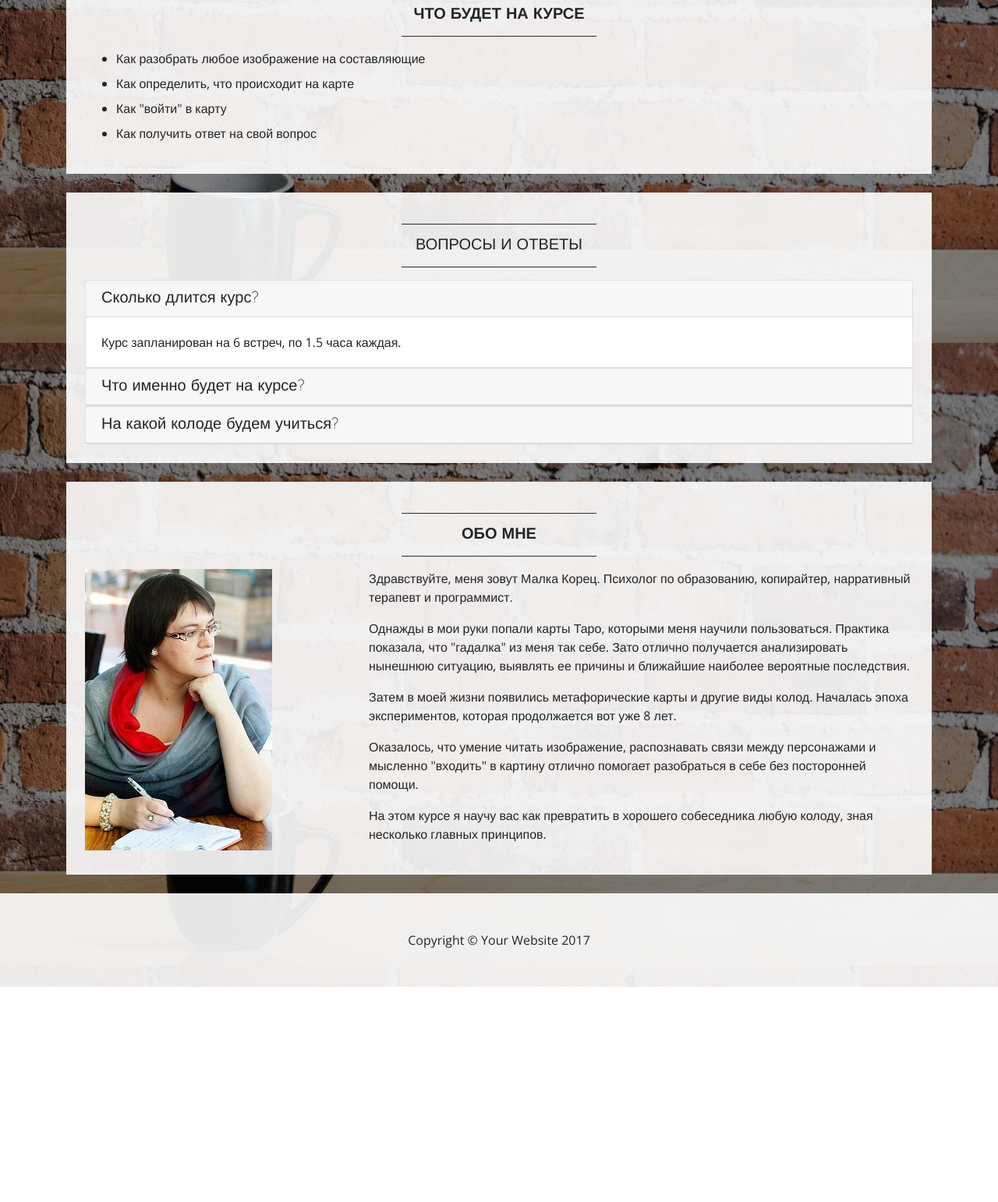
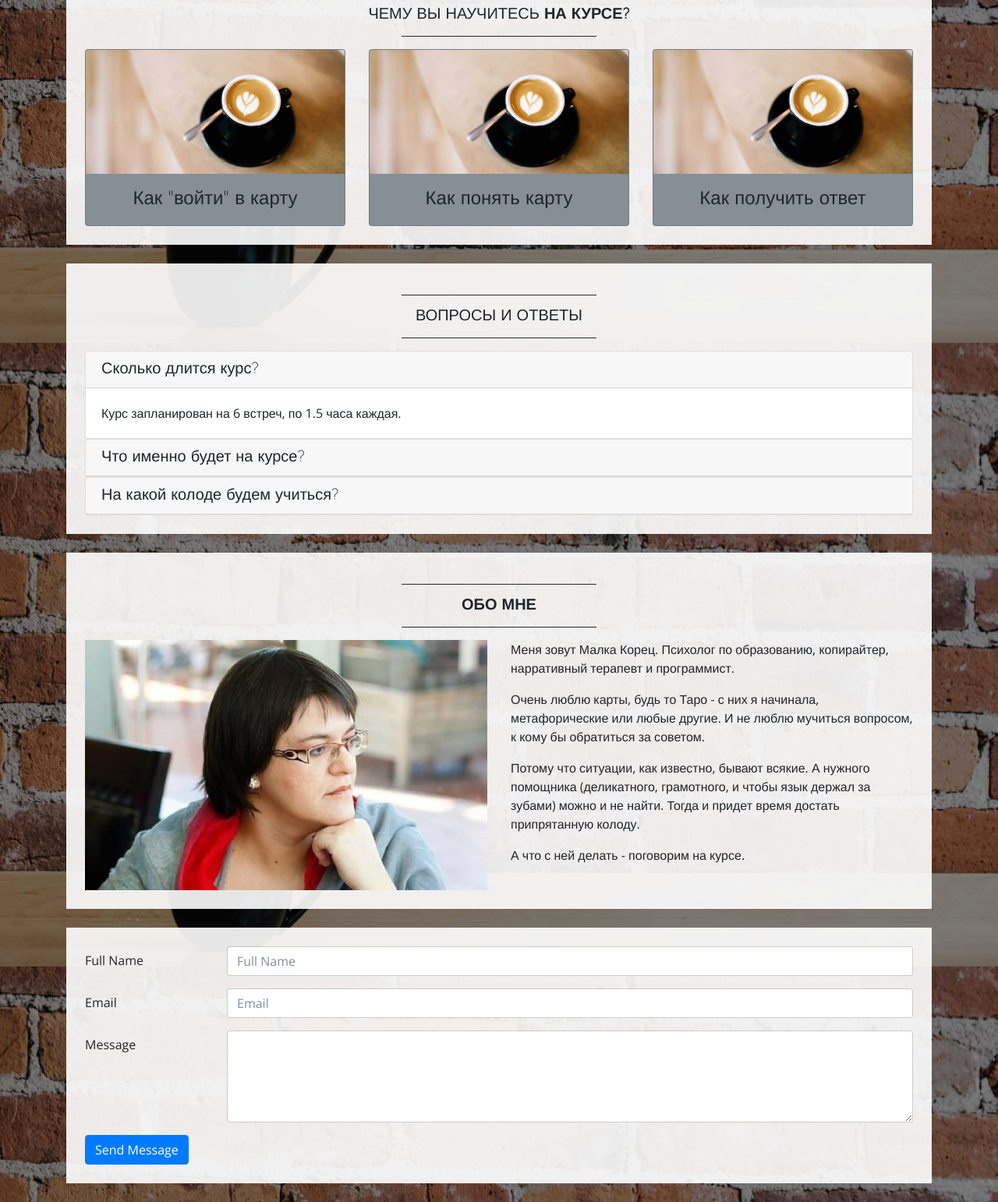
Before and after one commit to MalkaNessy/talking_card_deck, a plain HTML site: page index.html in a window 1280 px wide. Shown: the part 1160-2702 px from the top of the page at 78% size. Before the commit the page ends 2426 px from the top, so only its background shows below. Drawn offline with nearby package versions, Linux system fonts and the light colour scheme.

Commit message:
black ready

```diff
--- a/css/style.css
+++ b/css/style.css
@@ -1,6 +1,16 @@
 #home {
-	background-color: red;
+/*	background-color: red;*/
+}
 /*
             background: url(/img/slide-1.jpg) no-repeat center center fixed;
         }
 */
+/*
+body {
+	position: relative;
+}
+
+.container {
+	position: absolute;
+	top: 300px;
+}        */
--- a/index.html
+++ b/index.html
@@ -26,35 +26,41 @@
 </head>
 
 <body>
-
+    <div class="">
     <div class="tagline-upper text-center text-heading text-shadow text-white mt-5 d-none d-lg-block">Говорящая колода</div>
     <div class="tagline-lower text-center text-expanded text-shadow text-uppercase text-white mb-5 d-none d-lg-block">Метафорические карты: курс для начинающих</div>
 
     <!-- Navigation -->
-    <nav class="navbar navbar-expand-lg navbar-light bg-faded py-lg-4">
-        <a class="navbar-brand text-uppercase text-expanded font-weight-bold d-lg-none" href="#">Start Bootstrap</a>
+    <nav class="navbar navbar-expand-lg navbar-light bg-faded py-lg-4 ">
+        <a class="navbar-brand text-uppercase text-expanded font-weight-bold d-lg-none" href="#home">Говорящая колода</a>
         <button class="navbar-toggler" type="button" data-toggle="collapse" data-target="#navbarResponsive" aria-controls="navbarResponsive" aria-expanded="false" aria-label="Toggle navigation">
             <span class="navbar-toggler-icon"></span>
         </button>
         <div class="collapse navbar-collapse" id="navbarResponsive">
             <ul class="navbar-nav mx-auto">
                 <li class="nav-item active px-lg-4">
-                    <a class="nav-link text-uppercase text-expanded" href="index.html">Для чего? <span class="sr-only">(current)</span></a>
+                    <a class="nav-link text-uppercase text-expanded" href="#home">Для чего? <span class="sr-only">(current)</span></a>
                 </li>
                 <li class="nav-item px-lg-4">
-                    <a class="nav-link text-uppercase text-expanded" href="about.html">О курсе</a>
+                    <a class="nav-link text-uppercase text-expanded" href="#plan">О курсе</a>
                 </li>
                 <li class="nav-item px-lg-4">
-                    <a class="nav-link text-uppercase text-expanded" href="blog.html">Blog</a>
+                    <a class="nav-link text-uppercase text-expanded" href="#fqu">Вопросы</a>
+                </li>
+				<li class="nav-item px-lg-4">
+                    <a class="nav-link text-uppercase text-expanded" href="#about">О ведущей</a>
                 </li>
                 <li class="nav-item px-lg-4">
-                    <a class="nav-link text-uppercase text-expanded" href="contact.html">Contact</a>
+                    <a class="nav-link text-uppercase text-expanded" href="#contacts">Записаться</a>
                 </li>
             </ul>
         </div>
     </nav>
+    </div>
+
 
     <div class="container">
+
 	  <section id="home">
 		<div class="bg-faded p-4 my-4">
             <div class="card card-inverse">
@@ -84,7 +90,7 @@
             <div class="text-center mt-4">
                 <div class="text-heading text-muted text-lg">обучение проходит</div>
                 <h2 class="my-2">он-лайн (skype) </h2>
-                <a href="#" class="btn btn-secondary">Записаться на курс</a>
+                <a href="#contacts" class="btn btn-secondary">Записаться на курс</a>
             </div>
         </div>
     </section>
@@ -92,21 +98,42 @@
 
 
 	<section id="plan">
-        <div class="bg-faded p-4 my-4">
+		<div class="bg-faded p-4 my-4">
             <hr class="divider">
-            <h2 class="text-center text-lg text-uppercase my-0"><strong>Что будет на курсе</strong></h2>
+            <h2 class="text-center text-lg text-uppercase my-0">Чему вы научитесь  <strong>на курсе?</strong></h2>
             <hr class="divider">
-            <ul>
-				<li>Как разобрать любое изображение на составляющие</li>
-            	<li>Как определить, что происходит на карте</li>
-				<li>Как "войти" в карту</li>
-				<li>Как получить ответ на свой вопрос</li>
-			</ul>
+            <div class="row">
+
+                <div class="col-md-4 mb-4 mb-md-0">
+                    <div class="card h-100 bg-secondary">
+                        <img class="card-img-top" src="img/slide-1.jpg" alt="">
+                        <div class="card-body text-center ">
+                            <h4 class="card-title m-0">Как "войти" в карту </h4>
+                        </div>
+                    </div>
+                </div>
+                <div class="col-md-4">
+                    <div class="card h-100 bg-secondary">
+                        <img class="card-img-top" src="img/slide-1.jpg" alt="">
+                        <div class="card-body text-center">
+                            <h4 class="card-title m-0">Как понять карту </h4>
+                        </div>
+                    </div>
+                </div>
+				<div class="col-md-4">
+                    <div class="card h-100 bg-secondary">
+                        <img class="card-img-top" src="img/slide-1.jpg" alt="">
+                        <div class="card-body text-center">
+                            <h4 class="card-title m-0">Как получить ответ</h4>
+                        </div>
+                    </div>
+                </div>
+            </div>
         </div>
 
 	</section>
 
-	<section if="fqu">
+	<section id="fqu">
         <div class="bg-faded p-4 my-4">
 		<hr class="divider">
         <h2 class="text-center text-lg text-uppercase my-0">Вопросы и ответы</h2>
@@ -142,12 +169,12 @@
               <div id="collapse2" class="collapse">
                 <div class="card-body">
                   <ol>
-					<li>Разбор изображений колоды <li>
-					<li>Разбор изображений (продолжение) <li>
-					<li>Практика: вы анализируете карту с разных точек зрения <li>
-					<li>Медитация. Как "войти" в карту и что это дает <li>
-					<li>Практика: вы отвечаете на свои вопросы <li>
-					<li>Практика: вы отвечаете на вопросы другого человека<li>
+					  <li>Разбор изображения: персонажи, аттрибуты, сюжет</li>
+					  <li>Разбор изображений (продолжение) </li>
+					  <li>Практика: расклад и зачем он нужен </li>
+					  <li>Медитация. Как "войти" в карту и двигаться в ней </li>
+					  <li>Практика: вы отвечаете на свои вопросы </li>
+					  <li>Практика: вы отвечаете на вопросы другого человека</li>
 				  </ol>
                 </div>
               </div>
@@ -173,23 +200,66 @@
 	</section>
 
 	<section id="about">
+
+<!--
+		<div class="bg-faded p-4 my-4">
+            <hr class="divider">
+            <h2 class="text-center text-lg text-uppercase my-0">About <strong>Business Casual</strong></h2>
+            <hr class="divider">
+            <div class="row">
+                <div class="col-lg-6">
+                    <img class="img-fluid mb-4 mb-lg-0" src="img/slide-2.jpg" alt="">
+                </div>
+                <div class="col-lg-6">
+                    <p>Lorem ipsum dolor sit amet, consectetur adipisicing elit. Magnam soluta dolore voluptatem, deleniti dignissimos excepturi veritatis cum hic sunt perferendis ipsum perspiciatis nam officiis sequi atque enim ut! Velit, consectetur.</p>
+                    <p>Lorem ipsum dolor sit amet, consectetur adipisicing elit. Laboriosam pariatur perspiciatis reprehenderit illo et vitae iste provident debitis quos corporis saepe deserunt ad, officia, minima natus molestias assumenda nisi velit?</p>
+                </div>
+            </div>
+        </div>
+
+-->
+
 		<div class="bg-faded p-4 my-4">
             <hr class="divider">
             <h2 class="text-center text-lg text-uppercase my-0"><strong> обо мне</strong></h2>
             <hr class="divider">
             <div class="row">
-                <div class="col-lg-4">
-                    <img class="img-fluid mb-4 mb-lg-0" src="img/malka3.jpg" alt="" >
+                <div class="col-lg-6">
+                    <img class="img-fluid mb-4 mb-lg-0" src="img/malka11.jpg" alt="" >
                 </div>
-                <div class="col-lg-8 ">
-                    <p>Здравствуйте, меня зовут Малка Корец. Психолог по образованию, копирайтер, нарративный терапевт и программист.</p>
-                    <p>Однажды в мои руки попали карты Таро, которыми меня научили пользоваться. Практика показала, что "гадалка" из меня так себе. Зато отлично получается анализировать нынешнюю ситуацию, выявлять ее причины и ближайшие наиболее вероятные последствия.  </p>
-					<p>Затем в моей жизни появились метафорические карты и другие виды колод. Началась эпоха экспериментов, которая продолжается вот уже 8 лет. </p>
-					<p>Оказалось, что умение читать изображение, распознавать связи между персонажами и мысленно "входить" в картину отлично помогает разобраться в себе без посторонней помощи. </p>
-					<p> На этом курсе я научу вас как превратить в хорошего собеседника любую колоду, зная несколько главных принципов.  </p>
+                <div class="col-lg-6 ">
+                    <p>Меня зовут Малка Корец. Психолог по образованию, копирайтер, нарративный терапевт и программист. </p>
+                    <p>Очень люблю карты, будь то Таро - с них я начинала, метафорические или любые другие. И не люблю мучиться вопросом, к кому бы обратиться за советом. </p>
+					<p>Потому что ситуации, как известно, бывают всякие. А нужного помощника (деликатного, грамотного, и чтобы язык держал за зубами) можно и не найти. Тогда и придет время достать припрятанную колоду. </p>
+					<p>А что с ней делать - поговорим на курсе. </p>
+
                 </div>
             </div>
         </div>
+	</section>
+
+	<section id="contacts">
+	  <div class="bg-faded p-4 my-4">
+		<form >
+                <div class="form-group row">
+                    <label for="fullName" class="col-sm-2 col-form-label">Full Name</label>
+                    <div class="col-sm-10">
+                        <input type="text" class="form-control" id="fullName" placeholder="Full Name"> </div>
+                </div>
+                <div class="form-group row">
+                    <label for="email" class="col-sm-2 col-form-label">Email</label>
+                    <div class="col-sm-10">
+                        <input type="email" class="form-control" id="email" placeholder="Email"> </div>
+                </div>
+                <div class="form-group row">
+                    <label for="message" class="col-sm-2 col-form-label">Message</label>
+                    <div class="col-sm-10">
+                        <textarea class="form-control" id="message" rows="5"></textarea>
+                    </div>
+                </div>
+                <button type="submit" class="btn btn-primary">Send Message</button>
+            </form>
+		</div>
 	</section>
 
 
@@ -198,7 +268,7 @@
 
     <footer class="bg-faded text-center py-5">
         <div class="container">
-            <p class="m-0">Copyright &copy; Your Website 2017</p>
+            <p class="m-0">Copyright &copy; Malka Korets 2017</p>
         </div>
     </footer>
 
```
Also changed, not shown: img/malka11.jpg (added), img/malka2.jpg, img/malka3.jpg (deleted), img/malkasm.jpg (deleted).
